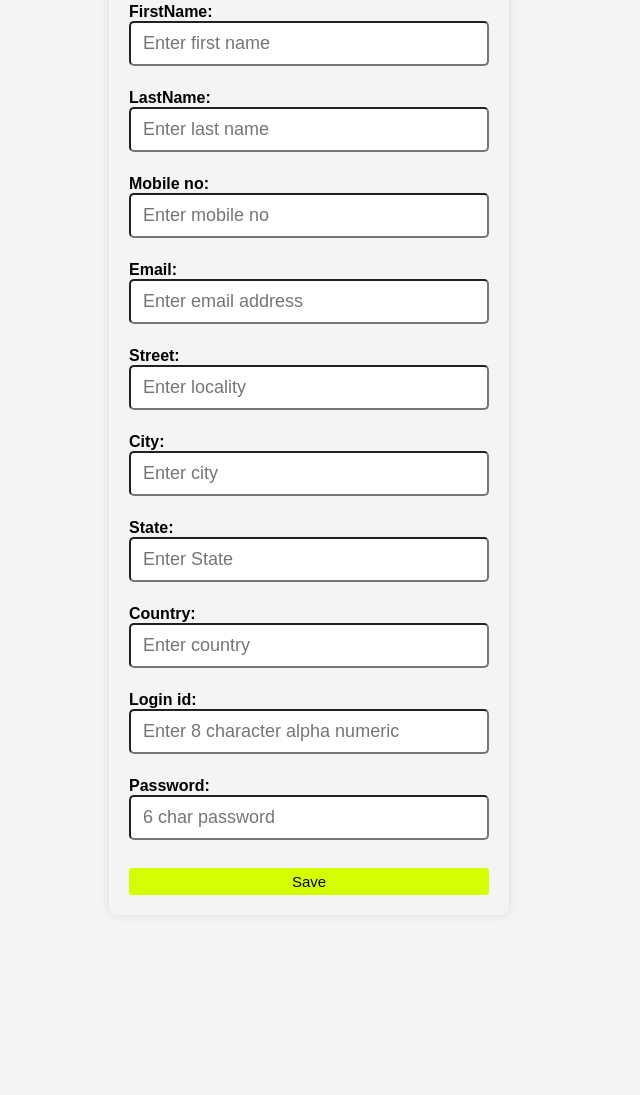
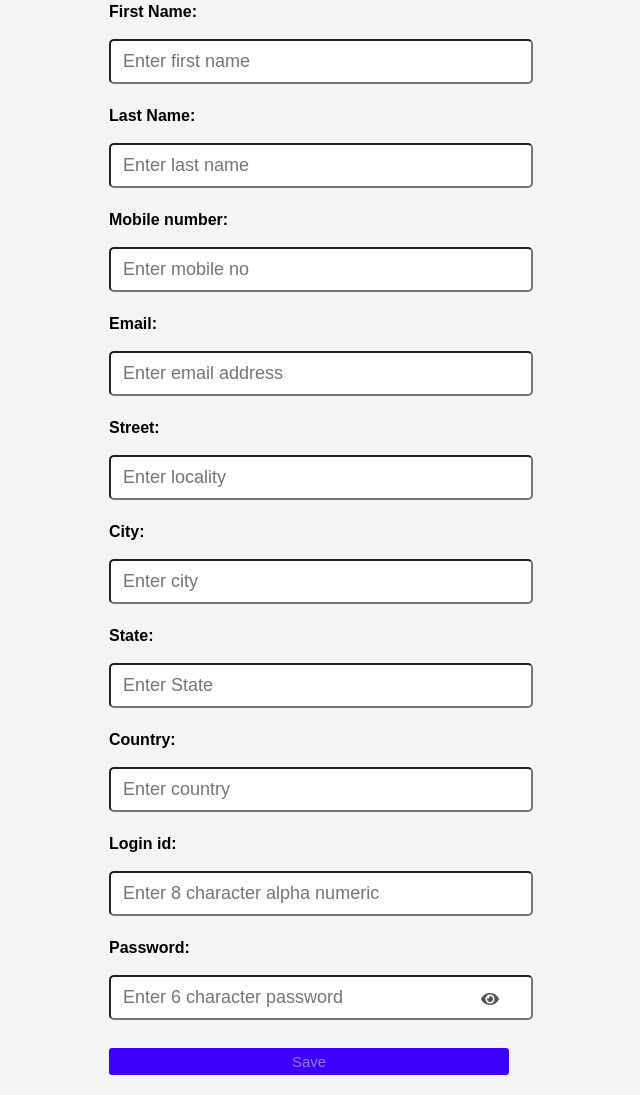
Before and after one commit to apurvekhandelwal/login-signup, a website: page register.html in a window 1280 px wide. Shown: the part 85-1180 px from the top of the page, without its empty margins (331-971 px from the left). Before the commit the page ends 1000 px from the top, so only its background shows below. Drawn offline with nearby package versions, Linux system fonts and the light colour scheme.

Commit message:
change in view

```diff
--- a/public/style.css
+++ b/public/style.css
@@ -1,9 +1,3 @@
-* {
-    margin: 10;
-    padding: 0;
-    box-sizing: border-box;
-}
-
 body {
     font-family: Arial, sans-serif;
     display: flex;
@@ -15,7 +9,6 @@ body {
     background-position: center;
     margin: 0;
     padding: 0;
-    background-size: cover;
 }
 
 #userForm {
@@ -25,7 +18,6 @@ body {
     padding: 20px;
     backdrop-filter: blur(5px);
     border-radius: 8px;
-    box-shadow: 0 0 10px rgba(0, 0, 0, 0.1);
 }
 
 #userForm h2 {
@@ -50,16 +42,37 @@ body {
 }
 
 #userForm button {
-    background-color: hsl(70, 100%, 50%);
-    color: #020707;
+    background-color: rgb(60, 0, 255);
+    color: #fdfdfd77;
     margin-top: 5px;
     font-size: 15px;
     border: none;
     outline: none;
     border-radius: 3px;
     padding: 5px;
-    transition: 0.5s;
+    /* transition: 0.5s; */
     cursor: pointer;
+}
+
+.password-container {
+    position: relative;
+    width: 100%;
+}
+
+#password {
+    padding-right: 35px;
+    /* Increase space for the eye button */
+}
+
+.eye-icon {
+    position: absolute;
+    top: 50%;
+    right: 10px;
+    /* Adjust the right positioning */
+    transform: translateY(-50%);
+    cursor: pointer;
+    color: #555;
+    /* Darker color for better visibility */
 }
 
 
--- a/register.html
+++ b/register.html
@@ -7,6 +7,7 @@
     <link rel="stylesheet" href="style.css">
     <title>Register form</title>
     <script src="https://cdnjs.cloudflare.com/ajax/libs/jquery/3.7.1/jquery.min.js"></script>
+    <link rel="stylesheet" href="https://cdnjs.cloudflare.com/ajax/libs/font-awesome/5.15.4/css/all.min.css">
     <script src="script.js"></script>
 </head>
 
@@ -14,49 +15,64 @@
 
     <form id="userForm">
         <h2>User Form</h2>
-        <label for="firstName">FirstName:</label>
+        <label for="firstName">First Name:</label><br>
         <input type="text" id="firstName" placeholder="Enter first name" required>
         <br>
 
-        <label for="lastName">LastName:</label>
+        <label for="lastName">Last Name:</label><br>
         <input type="text" id="lastName" placeholder="Enter last name" required>
         <br>
 
-        <label for="mobile">Mobile no:</label>
+        <label for="mobile">Mobile number:</label><br>
         <input type="tel" id="mobile" placeholder="Enter mobile no" required>
         <br>
 
-        <label for="email">Email:</label>
+        <label for="email">Email:</label><br>
         <input type="email" id="email" placeholder="Enter email address" required>
         <br>
 
-        <label for="street">Street:</label>
+        <label for="street">Street:</label><br>
         <input type="text" id="street" placeholder="Enter locality" required>
         <br>
 
-        <label for="city">City:</label>
+        <label for="city">City:</label><br>
         <input type="text" id="city" placeholder="Enter city" required>
         <br>
 
-        <label for="state">State:</label>
+        <label for="state">State:</label><br>
         <input type="text" id="state" placeholder="Enter State" required>
         <br>
 
-        <label for="country">Country:</label>
+        <label for="country">Country:</label><br>
         <input type="text" id="country" placeholder="Enter country" required>
         <br>
 
-        <label for="loginId">Login id:</label>
+        <label for="loginId">Login id:</label><br>
         <input type="text" id="loginId" placeholder="Enter 8 character alpha numeric" required>
         <br>
 
-        <label for="password">Password:</label>
-        <input type="password" id="password" placeholder="6 char password " required>
+        <label for="password">Password:</label><br>
+        <div class="password-container">
+            <input type="password" id="password" placeholder="Enter 6 character password " required>
+            <span class="eye-icon" onclick="togglePasswordVisibility()">
+                <i class="fas fa-eye"></i>
+            </span>
+        </div>
         <br>
 
         <button type="button" onclick="saveUserData()">Save</button>
     </form>
+    <script>
+        function togglePasswordVisibility() {
+            var passwordInput = document.getElementById("password");
 
+            if (passwordInput.type === "password") {
+                passwordInput.type = "text";
+            } else {
+                passwordInput.type = "password";
+            }
+        }
+    </script>
 </body>
 
 </html>
```
Also changed, not shown: data.html (+8 -6 lines).
